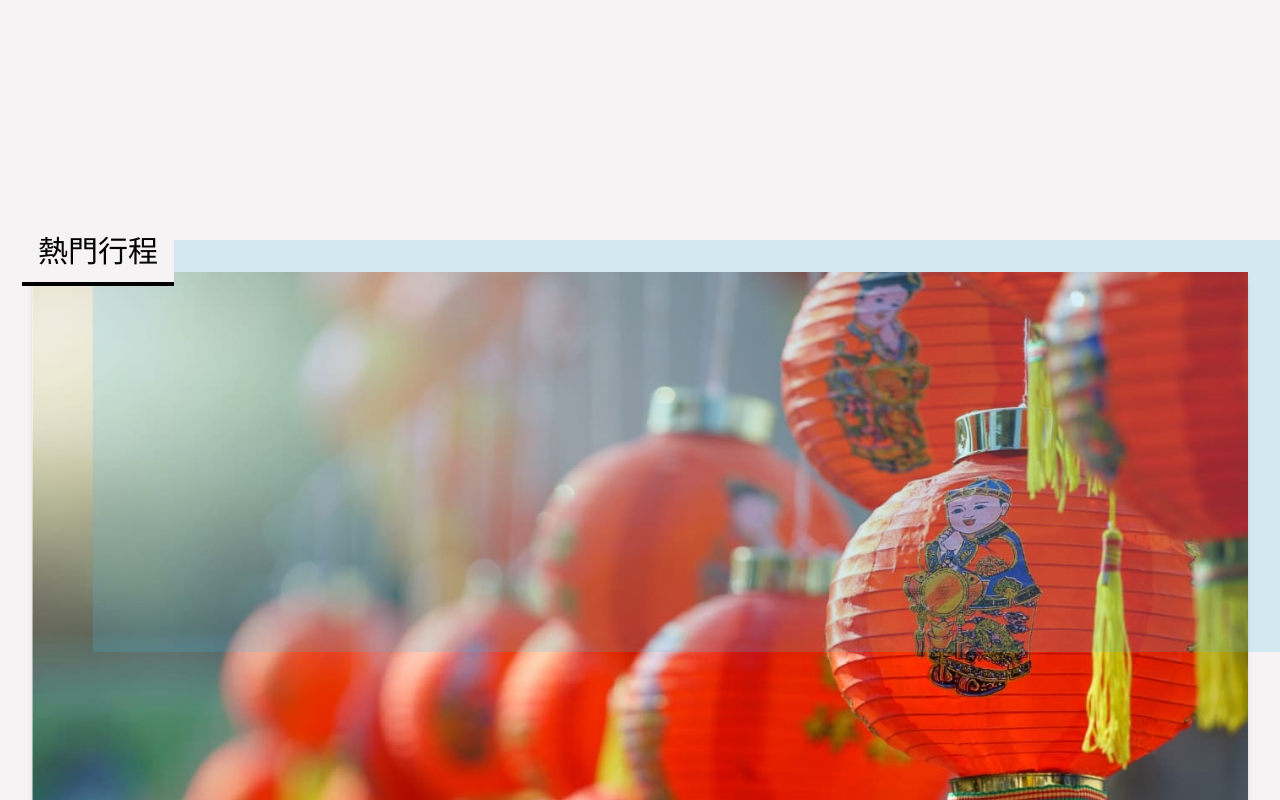
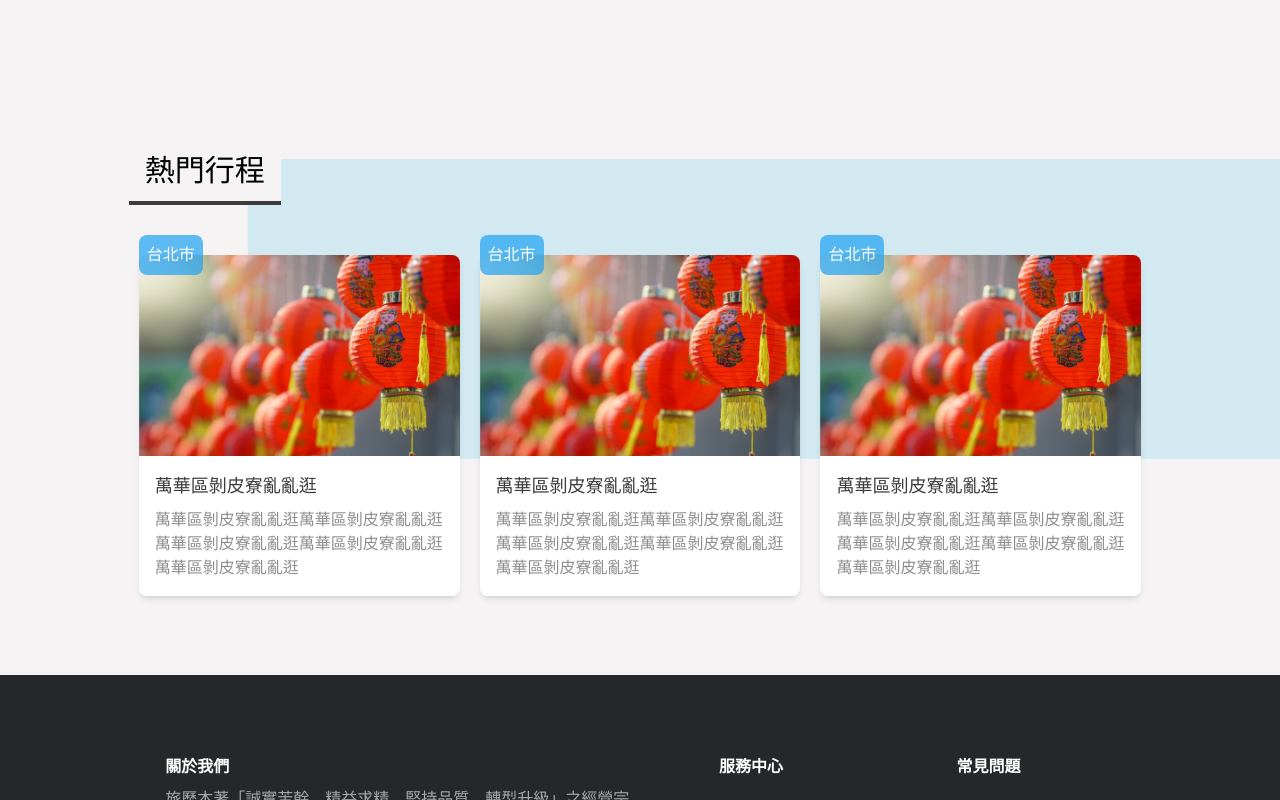
Before and after one commit to Rayyyyyyyyyyyyyyyyyyyy/vue-trip, a Vue app: page / in a window 1280 px wide. Shown: the part 1400-2200 px from the top of the page. Built offline with nearby package versions, Linux system fonts and the light colour scheme.

Commit message:
Update trip card

```diff
--- a/components.d.ts
+++ b/components.d.ts
@@ -21,7 +21,6 @@ declare module 'vue' {
     HomeRoute: typeof import('./src/components/HomePage/HomeRoute.vue')['default']
     SearchInput: typeof import('./src/components/SearchInput.vue')['default']
     SvgIcon: typeof import('./src/components/SvgIcon.vue')['default']
-    TaiwanMap: typeof import('./src/components/HomePage/TaiwanMap.vue')['default']
     TripCard: typeof import('./src/components/TripCard.vue')['default']
   }
 }
--- a/src/assets/styles/_base.scss
+++ b/src/assets/styles/_base.scss
@@ -37,6 +37,7 @@ html {
   width: 100%;
   max-width: 100%;
   @apply px-8 pb-4 mx-auto mt-12;
+  @apply w-10/12;
 
   &--page {
     width: 1000px;
--- a/src/components/HomePage/HomeExplore.vue
+++ b/src/components/HomePage/HomeExplore.vue
@@ -68,7 +68,7 @@ export default defineComponent({
 <style lang="scss" scoped>
 .explore {
   @apply py-8 w-full;
-  min-height: 600px;
+  min-height: 650px;
   &-title {
     @apply flex items-center mb-8;
 
--- a/src/components/HomePage/HomePopular.vue
+++ b/src/components/HomePage/HomePopular.vue
@@ -2,8 +2,13 @@
 .popular
   .popular--bg
   .page-title.popular--title 熱門行程
-  .popular--row
-    TripCard(:imgUrl="testImg")
+  el-row(:gutter="20").popular--row
+    el-col(:span="8")
+      TripCard(:imgUrl="testImg")
+    el-col(:span="8")
+      TripCard(:imgUrl="testImg")
+    el-col(:span="8")
+      TripCard(:imgUrl="testImg")
 
 
 
@@ -36,15 +41,16 @@ export default defineComponent({
 
 <style lang="scss" scoped>
 .popular {
-  @apply py-8 w-full relative;
+  @apply py-10 w-full relative;
   min-height: 500px;
 
   &--bg {
-    @apply h-1/2 w-full bg-primary-light/20;
-    @apply z-10;
+    @apply h-1/2  bg-primary-light/20;
     @apply absolute top-0 left-0;
     min-height: 300px;
-    transform: translateX(5%);
+    transform: translateX(10%);
+    width: 85vw;
+    z-index: 1;
 
   }
 
@@ -54,6 +60,11 @@ export default defineComponent({
     @apply bg-bg z-30 inline;
     @apply p-4;
     @apply border-b-4 border-text;
+  }
+
+  &--row {
+    @apply absolute ;
+    @apply top-24 z-30;
 
   }
 
--- a/src/components/TripCard.vue
+++ b/src/components/TripCard.vue
@@ -1,7 +1,11 @@
 <template lang="pug">
 .trip-card
-  .trip-card-img
+  .trip-card--img
     img(:src="imgUrl")
+    .trip-card--img-alt 台北市
+  .trip-card--body
+    .trip-card--body-title 萬華區剝皮寮亂亂逛
+    .trip-card--body-content 萬華區剝皮寮亂亂逛萬華區剝皮寮亂亂逛萬華區剝皮寮亂亂逛萬華區剝皮寮亂亂逛萬華區剝皮寮亂亂逛
 
 
 
@@ -41,6 +45,35 @@ export default defineComponent({
 <style lang="scss" scoped>
 .trip-card {
   @apply w-full rounded-lg shadow-md;
-  @apply flex flex-col;
+  @apply flex flex-col cursor-pointer;
+  @apply z-30;
+
+  &--img {
+    @apply h-1/2;
+    @apply relative z-20;
+    img{
+      @apply rounded-t-lg;
+    }
+
+    &-alt {
+      @apply absolute left-0 z-30;
+      top: -20px;
+      @apply bg-primary-twitter/70 text-white;
+      @apply p-2 rounded-lg;
+
+    }
+  }
+
+  &--body {
+    @apply p-4 bg-white rounded-b-lg;
+
+    &-title {
+      @apply text-text text-lg font-medium;
+      @apply mb-2;
+    }
+    &-content {
+      @apply text-text-light text-base;
+    }
+  }
 }
 </style>
--- a/tailwind.config.js
+++ b/tailwind.config.js
@@ -5,7 +5,7 @@ module.exports = {
     extend: {
       colors: {
         primary: {
-          DEFAULT: "#4464BE",
+          DEFAULT: "#4464be",
           light: "#46BEEB",
           fb: "#1877f2",
           twitter: "#1da1f2"
@@ -25,7 +25,8 @@ module.exports = {
           red: "#FF5555",
         },
         text: {
-          DEFAULT: "#000",
+          DEFAULT: "#3C3C3C",
+          light: "#8E8E8E"
         }
       },
       fontFamily: {
```
